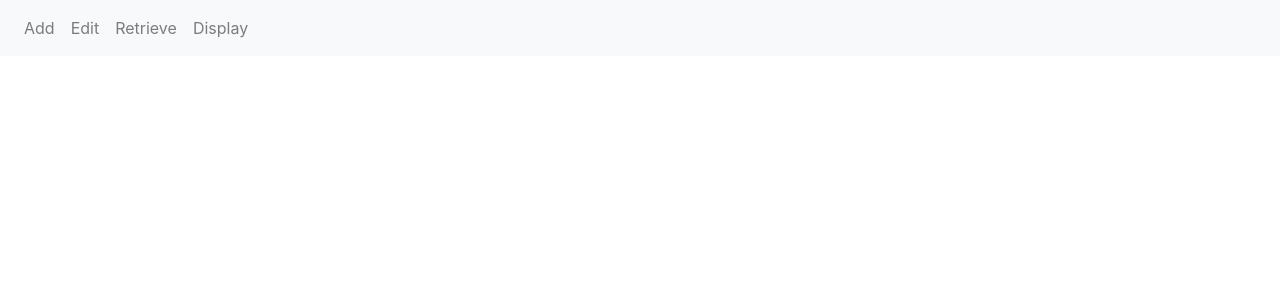
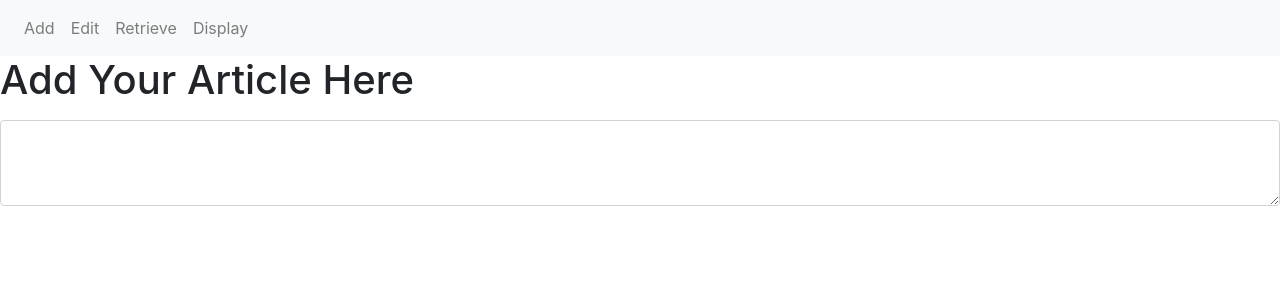
Before and after one commit to Dilansilva/Interview-Web, a React (Create React App) app: page / in a window 1280 px wide. Shown: the top 300 px of the page. Built offline with nearby package versions, Linux system fonts and the light colour scheme.

Commit message:
Article Input Area is done

```diff
--- a/src/pages/Home.js
+++ b/src/pages/Home.js
@@ -1,13 +1,23 @@
 import React,{Component} from 'react';
-import { Button } from 'react-bootstrap';
+import { Form } from 'react-bootstrap';
 import 'bootstrap/dist/css/bootstrap.min.css';
 
 import NavBar from '../components/NavBar'//import Navigation bar component
 const Home = () => {
     return(
         <div>
-            <NavBar/>
+            <NavBar/>{/*Navigation bar */}
 
+                <Form>{/*User Input for Input article here*/}
+                    <Form.Group controlId="exampleForm.ControlTextarea1">
+                            <Form.Label>
+                                <h1>
+                                    Add Your Article Here
+                                </h1>
+                            </Form.Label>
+                        <Form.Control as="textarea" rows={3} />
+                    </Form.Group>
+                </Form>
         </div>
     );
 }
```
Also changed, not shown: src/pages/Edit.js (added).
